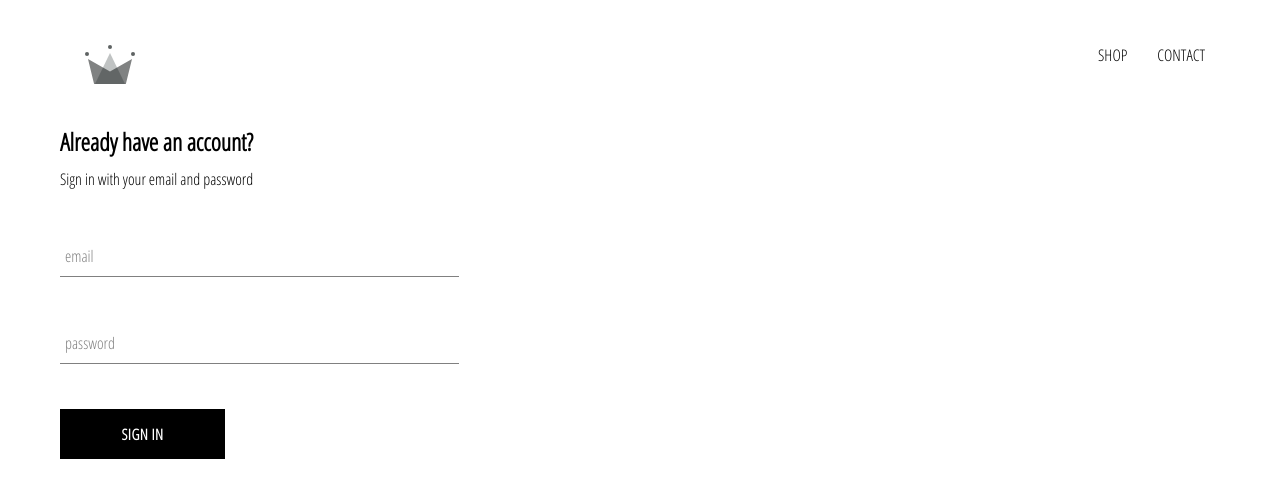
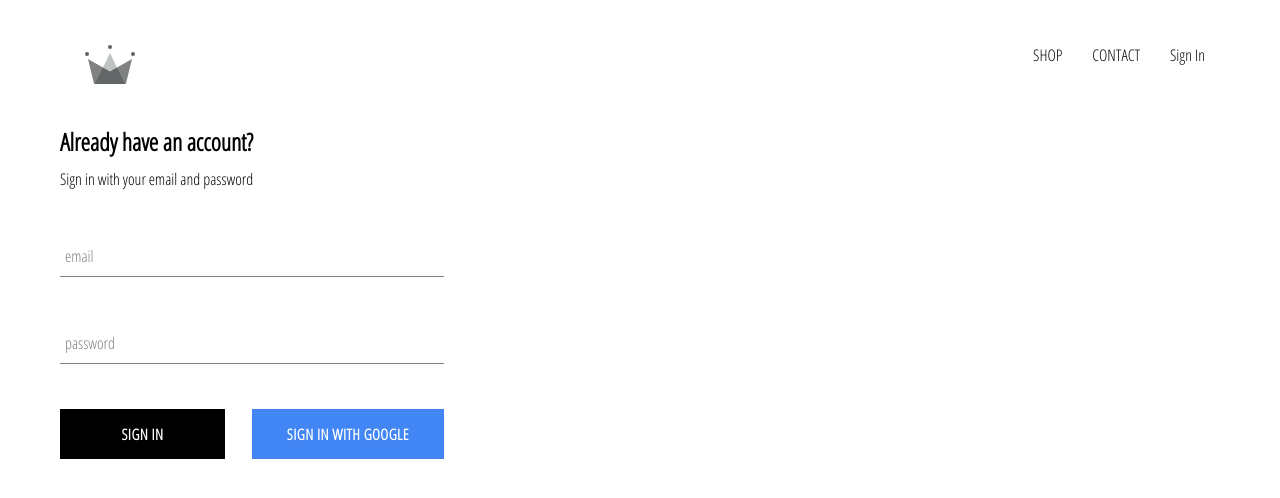
Before and after one commit to mjc695/crwn-clothing, a React (Create React App) app: page /signin in a window 1280 px wide. Shown: the top 498 px of the page. Built offline with nearby package versions, Linux system fonts and the light colour scheme; no server answers.

Commit message:
integrated firebase into application, created sign in page with google

```diff
--- a/package.json
+++ b/package.json
@@ -6,6 +6,7 @@
     "@testing-library/jest-dom": "^4.2.4",
     "@testing-library/react": "^9.4.1",
     "@testing-library/user-event": "^7.2.1",
+    "firebase": "^7.10.0",
     "node-sass": "^4.13.1",
     "react": "^16.13.0",
     "react-dom": "^16.13.0",
--- a/src/App.css
+++ b/src/App.css
@@ -7,3 +7,7 @@
   color: black;
   text-decoration: none;
 }
+
+* {
+  box-sizing: border-box;
+}
--- a/src/App.js
+++ b/src/App.js
@@ -5,11 +5,34 @@
 import Homepage from './pages/homepage/homepage'
 import Header from './components/header/header'
 import SignInAndSignUp from './pages/sign-in-and-sign-up/sign-in-and-sign-up'
+import { auth } from './firebase/firebase.utils'
 
-function App() {
+class App extends React.Component {
+  constructor() {
+    super()
+
+    this.state = {
+      currentUser: null
+    }
+  }
+
+  unsubscribeFromAuth = null
+
+  componentDidMount() {
+    this.unsubscribeFromAuth = auth.onAuthStateChanged(user => {
+      this.setState({ currentUser: user })
+      console.log(user)
+    })
+  }
+
+  componentWillUnmount() {
+    this.unsubscribeFromAuth()
+  }
+
+  render() {
     return (
       <div>
-      <Header />
+        <Header currentUser={this.state.currentUser} />
         <Switch>
           <Route exact path='/' component={Homepage} />
           <Route path='/shop' component={ShopPage} />
@@ -19,5 +42,6 @@
       </div>
     );
   }
+}
 
 export default App;
--- a/src/components/custom-button/custom-button.js
+++ b/src/components/custom-button/custom-button.js
@@ -2,9 +2,9 @@
 
 import './custom-button.styles.scss'
 
-const CustomButtom = ({ children, ...otherProps }) => {
+const CustomButtom = ({ children, isGoogleSignIn, ...otherProps }) => {
   return (
-    <button className='custom-button' {...otherProps} >{children}</button>
+    <button className={`${isGoogleSignIn ? 'google-sign-in' : ''} custom-button`} {...otherProps} >{children}</button>
   )
 }
 
--- a/src/components/custom-button/custom-button.styles.scss
+++ b/src/components/custom-button/custom-button.styles.scss
@@ -19,4 +19,13 @@
     color: black;
     border: 1px solid black;
   }
+
+  &.google-sign-in {
+    background-color: #4285f4;
+    color: white;
+    &:hover{
+      background-color: #357ae8;
+      border:none;
+    }
+  }
 }
--- a/src/components/header/header.js
+++ b/src/components/header/header.js
@@ -3,9 +3,12 @@
 import { ReactComponent as Logo } from '../../assets/crown.svg'
 // ReactComponent is a special name that tells create react app that we want a react component that renders an svg instead of the filename
 
+import { auth } from '../../firebase/firebase.utils'
+
 import './header.styles.scss'
 
-const Header = () => {
+const Header = ({ currentUser }) => {
+  console.log('current user:', currentUser)
   return (
     <div className='header'>
       <Link className='logo-container' to='/'>
@@ -14,7 +17,12 @@
       <div className='options'>
         <Link className='option' to='/shop'>SHOP</Link>
         <Link className='option' to='/shop'>CONTACT</Link>
-
+        {
+          currentUser ? <div className='option' onClick={() => auth.signOut()} >
+            Sign Out
+          </div> :
+            <Link className='option' to='/signIn'>Sign In</Link>
+        }
       </div>
     </div>
   )
--- a/src/components/header/header.styles.scss
+++ b/src/components/header/header.styles.scss
@@ -20,6 +20,7 @@
 
     .option {
       padding: 10px 15px;
+      cursor: pointer;
     }
   }
 }
--- a/src/components/sign-in/sign-in.js
+++ b/src/components/sign-in/sign-in.js
@@ -1,6 +1,7 @@
 import React from 'react'
 import FormInput from '../form-input/form-input'
 import CustomButton from '../custom-button/custom-button'
+import { signInWithGoogle } from '../../firebase/firebase.utils'
 
 import './sign-in.styles.scss'
 import CustomButtom from '../custom-button/custom-button'
@@ -48,10 +49,15 @@
             handleChange={this.handleChange}
             label='password'
           />
-          <CustomButtom
-            type='submit'
-            onSubmit={this.handleSubmit}
-          >Sign In</CustomButtom>
+          <div className='buttons'>
+            <CustomButtom
+              type='submit'
+            >Sign In</CustomButtom>
+            <CustomButtom
+              onClick={signInWithGoogle}
+              isGoogleSignIn
+            >Sign In with Google</CustomButtom>
+          </div>
         </form>
       </div>
     )
--- a/src/components/sign-in/sign-in.styles.scss
+++ b/src/components/sign-in/sign-in.styles.scss
@@ -6,4 +6,9 @@
   .title{
     margin: 10px 0px;
   }
+
+  .buttons{
+    display:flex;
+    justify-content: space-between;
+  }
 }
--- /dev/null
+++ b/src/firebase/firebase.utils.js
@@ -0,0 +1,24 @@
+import firebase from 'firebase/app'
+import 'firebase/firestore'
+import 'firebase/auth'
+
+const config = {
+  apiKey: "AIzaSyCnPt8jAuBCpJzAxF1ytQS0Iwn3spm34xk",
+  authDomain: "crwn-db-63ac0.firebaseapp.com",
+  databaseURL: "https://crwn-db-63ac0.firebaseio.com",
+  projectId: "crwn-db-63ac0",
+  storageBucket: "crwn-db-63ac0.appspot.com",
+  messagingSenderId: "956118831566",
+  appId: "1:956118831566:web:d73fa99224feb8ca1d1b9f"
+};
+
+firebase.initializeApp(config)
+
+export const auth = firebase.auth()
+export const firestore = firebase.firestore()
+
+const provider = new firebase.auth.GoogleAuthProvider()
+provider.setCustomParameters({ prompt: 'select_account' })
+export const signInWithGoogle = () => auth.signInWithPopup(provider)
+
+export default firebase
```
Also changed, not shown: 1 other file (tests, documents, lock files or other folders). Lines whose indentation alone changed are shown as unchanged.
